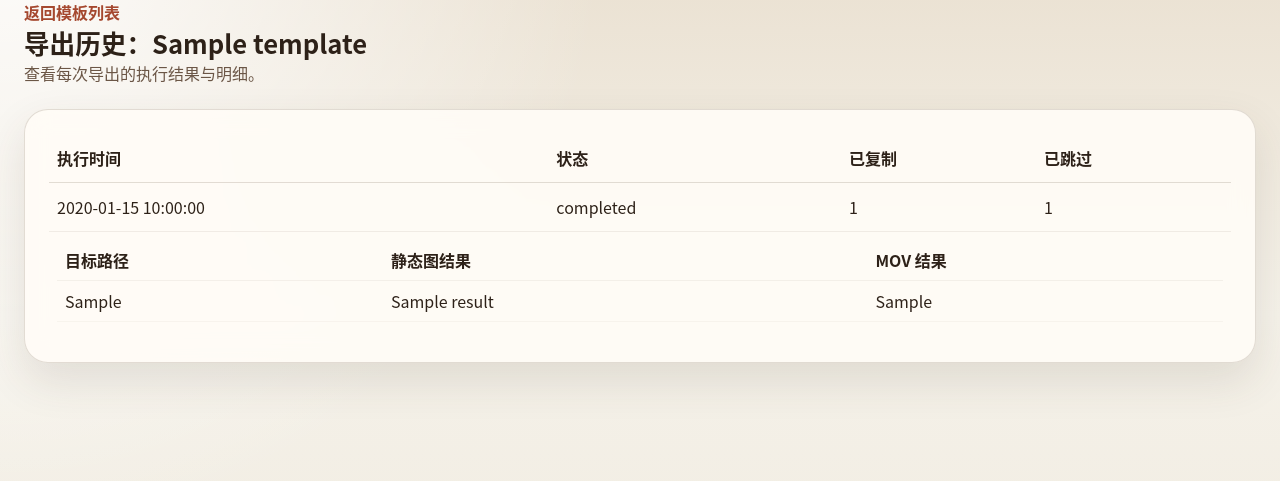
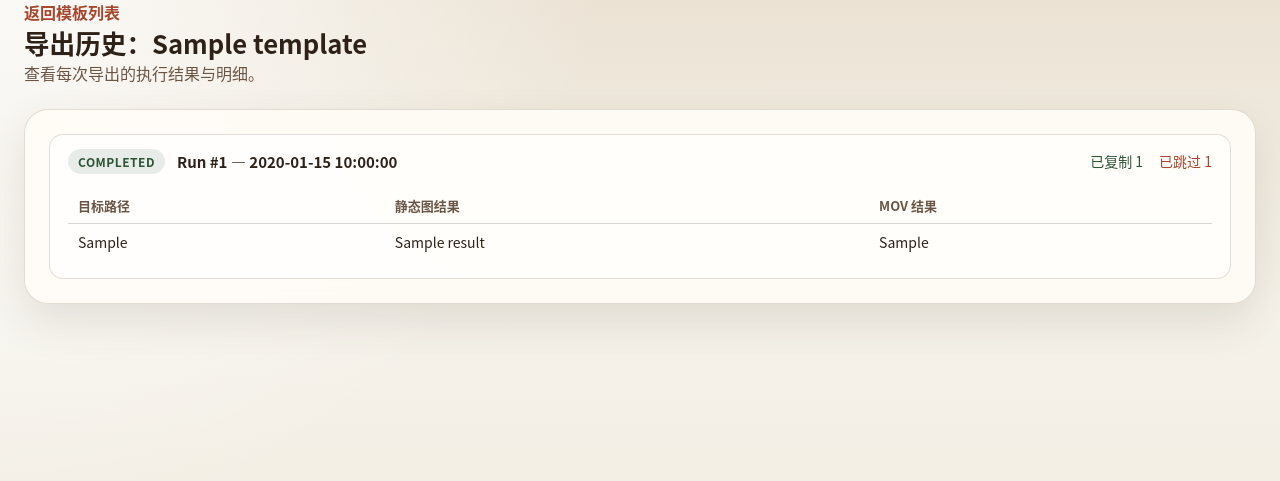
Before and after one commit to Piasy/HikBoxPictures, a Python web app: template hikbox_pictures/web/templates/export_template_history.html in a window 1280 px wide. Shown: the part 70-551 px from the top of the page. Run offline with Jinja, Linux system fonts and the light colour scheme; the template is opened without the code that fills it: most values are stand-ins (such as "Sample title", 1, 10 or a date in 2020).

Commit message:
opt: improve history page

```diff
--- a/hikbox_pictures/web/templates/export_template_history.html
+++ b/hikbox_pictures/web/templates/export_template_history.html
@@ -13,50 +13,169 @@
     {% if not runs %}
       <p class="empty-state">暂无导出记录。</p>
     {% else %}
-      <table style="width:100%;border-collapse:collapse;">
+      {% for run in runs %}
+        <details class="run-section"{% if loop.first %} open{% endif %}>
+          <summary class="run-summary">
+            <span class="run-summary-left">
+              <span class="run-badge">{{ run.status }}</span>
+              <span class="run-time">Run #{{ run.run_id }} &mdash; {{ run.started_at }}</span>
+            </span>
+            <span class="run-summary-right">
+              <span class="run-stat copied">已复制 {{ run.copied_count }}</span>
+              <span class="run-stat skipped">已跳过 {{ run.skipped_count }}</span>
+            </span>
+          </summary>
+          {% if run.deliveries %}
+            <div class="run-deliveries">
+              <table class="delivery-table">
                 <thead>
-          <tr style="text-align:left;border-bottom:1px solid var(--panel-border);">
-            <th style="padding:12px 8px;">执行时间</th>
-            <th style="padding:12px 8px;">状态</th>
-            <th style="padding:12px 8px;">已复制</th>
-            <th style="padding:12px 8px;">已跳过</th>
-          </tr>
-        </thead>
-        <tbody>
-          {% for run in runs %}
-            <tr data-run-id="{{ run.run_id }}" style="border-bottom:1px solid rgba(74,52,35,0.08);">
-              <td style="padding:12px 8px;" data-run-started-at>{{ run.started_at }}</td>
-              <td style="padding:12px 8px;" data-run-status>{{ run.status }}</td>
-              <td style="padding:12px 8px;" data-run-copied>{{ run.copied_count }}</td>
-              <td style="padding:12px 8px;" data-run-skipped>{{ run.skipped_count }}</td>
-            </tr>
-            {% if run.deliveries %}
-              <tr data-run-deliveries="{{ run.run_id }}">
-                <td colspan="4" style="padding:0 8px 16px;">
-                  <table style="width:100%;border-collapse:collapse;margin-top:8px;">
-                    <thead>
-                      <tr style="text-align:left;border-bottom:1px solid rgba(74,52,35,0.06);">
-                        <th style="padding:8px;">目标路径</th>
-                        <th style="padding:8px;">静态图结果</th>
-                        <th style="padding:8px;">MOV 结果</th>
+                  <tr>
+                    <th>目标路径</th>
+                    <th>静态图结果</th>
+                    <th>MOV 结果</th>
                   </tr>
                 </thead>
                 <tbody>
                   {% for d in run.deliveries %}
-                        <tr data-delivery-id="{{ d.delivery_id }}" style="border-bottom:1px solid rgba(74,52,35,0.04);">
-                          <td style="padding:8px;" data-delivery-target-path>{{ d.target_path }}</td>
-                          <td style="padding:8px;" data-delivery-result>{{ d.result }}</td>
-                          <td style="padding:8px;" data-delivery-mov-result>{{ d.mov_result }}</td>
+                    <tr data-delivery-id="{{ d.delivery_id }}">
+                      <td data-delivery-target-path>{{ d.target_path }}</td>
+                      <td data-delivery-result>{{ d.result }}</td>
+                      <td data-delivery-mov-result>{{ d.mov_result }}</td>
                     </tr>
                   {% endfor %}
                 </tbody>
               </table>
-                </td>
-              </tr>
+            </div>
+          {% else %}
+            <p class="empty-state">无明细记录。</p>
           {% endif %}
+        </details>
       {% endfor %}
-        </tbody>
-      </table>
     {% endif %}
   </section>
+
+  <style>
+    .run-section {
+      border: 1px solid var(--panel-border);
+      border-radius: 14px;
+      background: rgba(255, 255, 255, 0.6);
+      margin-bottom: 12px;
+      overflow: hidden;
+    }
+
+    .run-section:last-child {
+      margin-bottom: 0;
+    }
+
+    .run-summary {
+      display: flex;
+      align-items: center;
+      justify-content: space-between;
+      gap: 16px;
+      padding: 14px 18px;
+      cursor: pointer;
+      list-style: none;
+      user-select: none;
+      transition: background 120ms ease;
+    }
+
+    .run-summary::-webkit-details-marker {
+      display: none;
+    }
+
+    .run-summary::marker {
+      content: "";
+    }
+
+    .run-summary:hover {
+      background: rgba(165, 72, 47, 0.06);
+    }
+
+    .run-summary-left {
+      display: flex;
+      align-items: center;
+      gap: 12px;
+    }
+
+    .run-badge {
+      display: inline-flex;
+      align-items: center;
+      padding: 4px 10px;
+      border-radius: 999px;
+      font-size: 12px;
+      font-weight: 700;
+      letter-spacing: 0.04em;
+      text-transform: uppercase;
+      background: rgba(69, 111, 80, 0.12);
+      color: #2d5335;
+    }
+
+    .run-badge[style*="failed"],
+    .run-section[data-status="failed"] .run-badge {
+      background: rgba(165, 72, 47, 0.12);
+      color: var(--accent);
+    }
+
+    .run-time {
+      font-size: 15px;
+      font-weight: 600;
+      color: var(--text-main);
+    }
+
+    .run-summary-right {
+      display: flex;
+      align-items: center;
+      gap: 16px;
+    }
+
+    .run-stat {
+      font-size: 14px;
+      color: var(--text-muted);
+    }
+
+    .run-stat.copied {
+      color: #2d5335;
+    }
+
+    .run-stat.skipped {
+      color: var(--accent);
+    }
+
+    .run-deliveries {
+      padding: 0 18px 18px;
+    }
+
+    .delivery-table {
+      width: 100%;
+      border-collapse: collapse;
+      font-size: 14px;
+    }
+
+    .delivery-table th {
+      text-align: left;
+      padding: 8px 10px;
+      border-bottom: 1px solid rgba(74, 52, 35, 0.1);
+      color: var(--text-muted);
+      font-weight: 600;
+      font-size: 13px;
+    }
+
+    .delivery-table td {
+      padding: 8px 10px;
+      border-bottom: 1px solid rgba(74, 52, 35, 0.06);
+      word-break: break-all;
+    }
+
+    .delivery-table tr:last-child td {
+      border-bottom: none;
+    }
+
+    @media (max-width: 840px) {
+      .run-summary {
+        flex-direction: column;
+        align-items: flex-start;
+        gap: 8px;
+      }
+    }
+  </style>
 {% endblock %}
```
Lines whose indentation alone changed are shown as unchanged.
